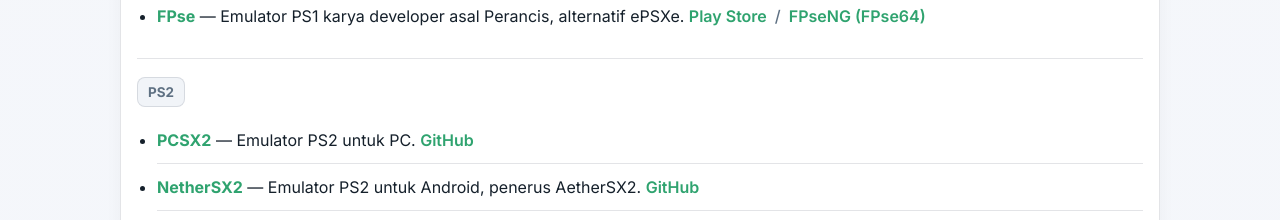
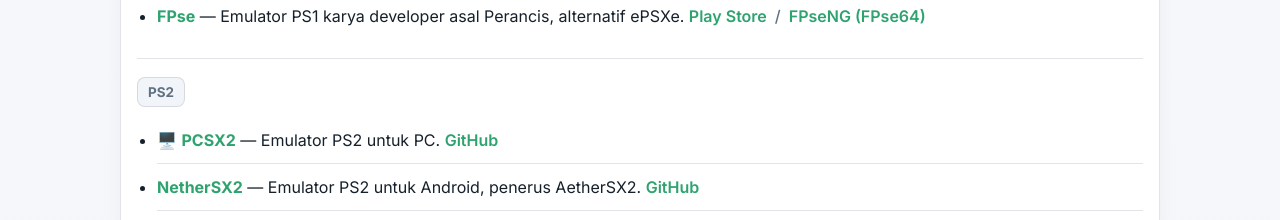
Before and after one commit to memudahkan/hub, a plain HTML site: page emulator/index.html in a window 1280 px wide. Shown: the part 940-1160 px from the top of the page. Drawn offline with Linux system fonts and the light colour scheme.

Commit message:
PCSX2 PC

```diff
--- a/emulator/index.html
+++ b/emulator/index.html
@@ -191,7 +191,8 @@
           <h3 class="resource-subtitle">PS2</h3>
           <ul class="resource-list">
             <li>
-              <a class="primary-link" href="https://pcsx2.net/" target="_blank" rel="noopener noreferrer">PCSX2</a> — Emulator PS2 untuk PC.
+              <span class="link-flag" aria-label="PC">🖥️
+              <a class="primary-link" href="https://pcsx2.net/" target="_blank" rel="noopener noreferrer">PCSX2</a></span> — Emulator PS2 untuk PC.
               <span class="inline-links">
                 <a href="https://github.com/PCSX2/pcsx2/releases/latest" target="_blank" rel="noopener noreferrer">GitHub</a>
               </span>
```
